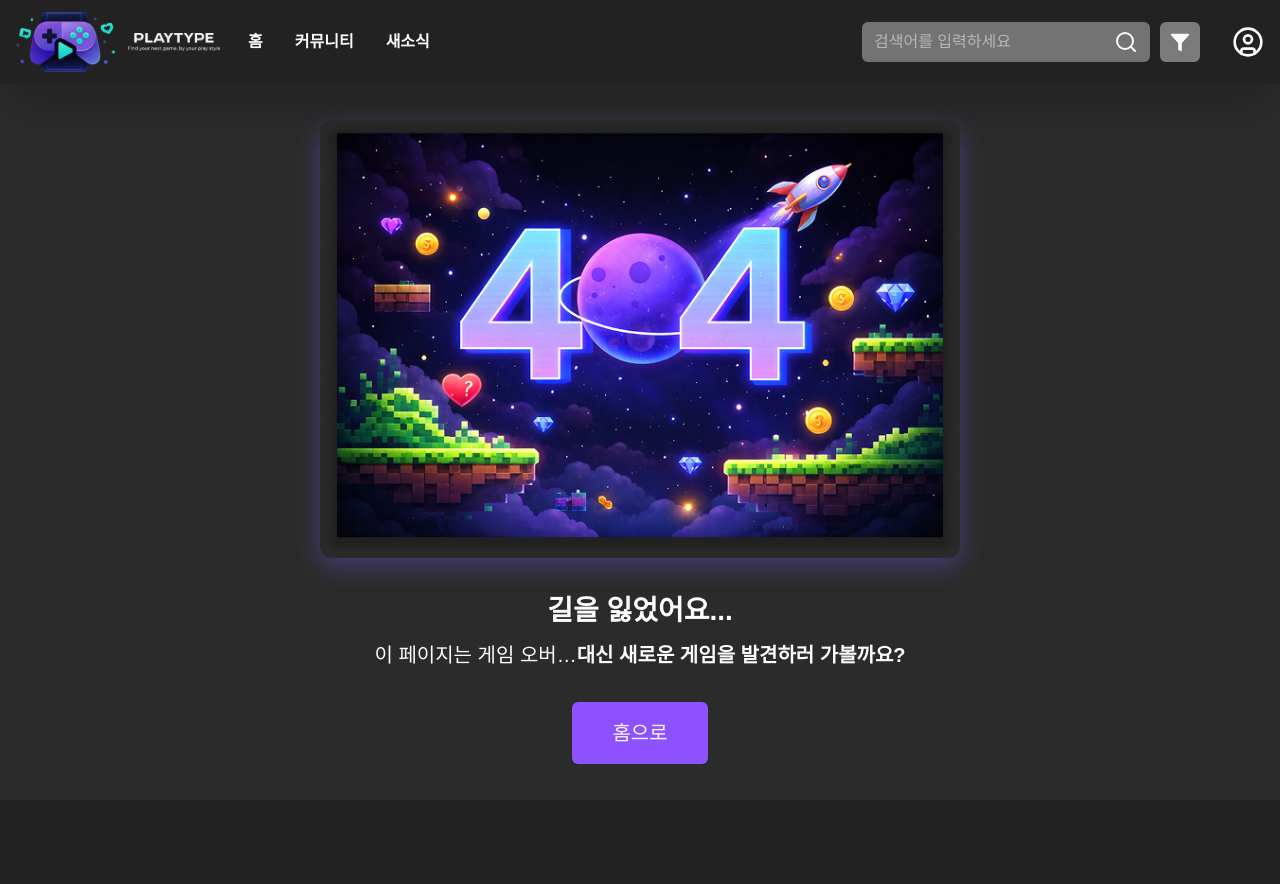
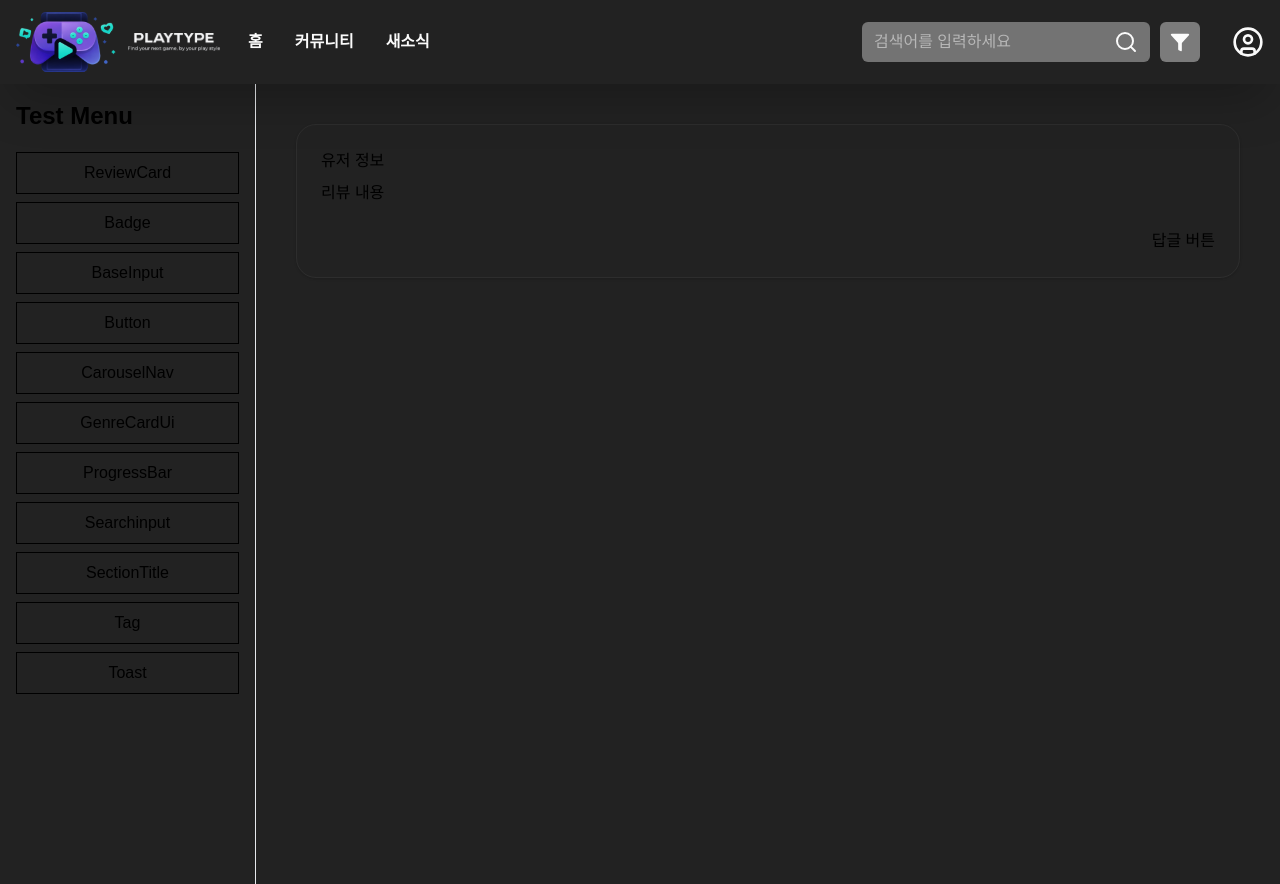
Before and after one commit to oz-union-14-team1/oz-union-fe-14-team1, a Next.js app: page /test/Review-card in a window 1280 px wide. Before the commit this address had no page. Before the commit the page ends 800 px from the top, so only its background shows below. Built offline with nearby package versions, Linux system fonts and the light colour scheme.

Commit message:
feat: Review Card component 구현  (#59)
* feat: Card 컴포넌트 구현 (#59)

* fix: ReviewCard 수정 (#59)

* fix: reviewCard 수정 (#59)

* fix: 리뷰카드 수정 (#59)

* fix: ReviewCard 수정 (#59)

```diff
--- a/package.json
+++ b/package.json
@@ -13,6 +13,7 @@
     "prepare": "husky"
   },
   "dependencies": {
+    "@radix-ui/react-avatar": "^1.1.11",
     "class-variance-authority": "^0.7.1",
     "clsx": "^2.1.1",
     "lucide-react": "^0.562.0",
--- /dev/null
+++ b/src/app/test/Review-card/page.tsx
@@ -0,0 +1,11 @@
+import { Card } from '@/components/review/ReviewCard'
+
+export default function ReviewerCard() {
+  return (
+    <Card>
+      <Card.Header>유저 정보</Card.Header>
+      <Card.Content>리뷰 내용</Card.Content>
+      <Card.Footer>답글 버튼</Card.Footer>
+    </Card>
+  )
+}
--- /dev/null
+++ b/src/components/review/Avatar.tsx
@@ -0,0 +1,38 @@
+import * as React from 'react'
+import * as AvatarPrimitive from '@radix-ui/react-avatar'
+import { cn } from '@/utils'
+
+type AvatarProps = React.ComponentPropsWithoutRef<
+  typeof AvatarPrimitive.Root
+> & {
+  src?: string
+  alt?: string
+}
+
+const Avatar = React.forwardRef<
+  React.ElementRef<typeof AvatarPrimitive.Root>,
+  AvatarProps
+>(({ className, src, alt, ...props }, ref) => (
+  <AvatarPrimitive.Root
+    ref={ref}
+    className={cn(
+      'relative flex h-[50px] w-[50px] shrink-0 overflow-hidden rounded-full bg-neutral-200',
+      className
+    )}
+    {...props}
+  >
+    <AvatarPrimitive.Image
+      src={src}
+      alt={alt}
+      className="aspect-square h-full w-full object-cover"
+    />
+
+    <AvatarPrimitive.Fallback className="flex h-full w-full items-center justify-center rounded-full bg-neutral-300 text-sm">
+      {alt?.charAt(0) || 'U'}
+    </AvatarPrimitive.Fallback>
+  </AvatarPrimitive.Root>
+))
+
+Avatar.displayName = 'Avatar'
+
+export { Avatar }
--- /dev/null
+++ b/src/components/review/ReviewCard.tsx
@@ -0,0 +1,41 @@
+import { cn } from '@/utils'
+import { ComponentProps } from 'react'
+
+function Card({ className, ...props }: ComponentProps<'div'>) {
+  return (
+    <div
+      className={cn(
+        'text-color-light flex flex-col rounded-lg border border-white/5 shadow-sm',
+        className
+      )}
+      {...props}
+    />
+  )
+}
+
+function CardHeader({ className, ...props }: ComponentProps<'div'>) {
+  return (
+    <div
+      className={cn('flex items-center justify-between p-6 pb-0', className)}
+      {...props}
+    />
+  )
+}
+
+function CardContent({ className, ...props }: ComponentProps<'div'>) {
+  return (
+    <div className={cn('text-color-light p-6 pt-2', className)} {...props} />
+  )
+}
+
+function CardFooter({ className, ...props }: ComponentProps<'div'>) {
+  return (
+    <div className={cn('flex justify-end p-6 pt-0', className)} {...props} />
+  )
+}
+
+Card.Header = CardHeader
+Card.Content = CardContent
+Card.Footer = CardFooter
+
+export { Card }
```
Also changed, not shown: 1 other file (tests, documents, lock files or other folders).
